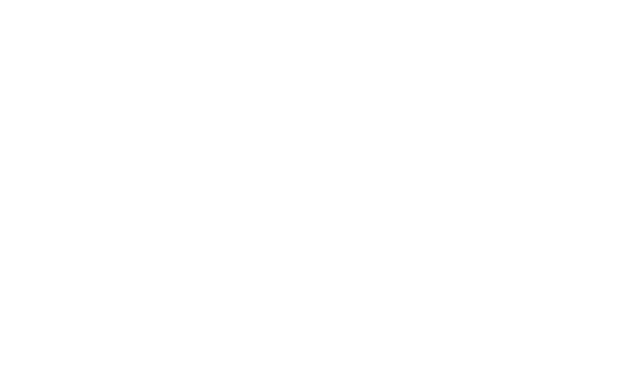
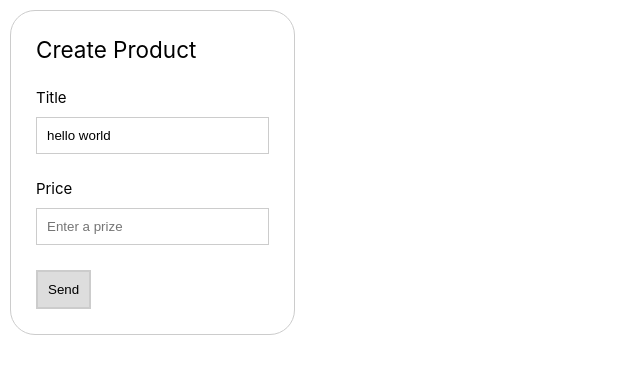
Before and after one commit to mateusmento/palpie, a Vue app in the folder app/: page / in a window 1280 px wide. Shown: the top 374 px of the page, without its empty margins (0-640 px from the left). Built offline with nearby package versions, Linux system fonts and the light colour scheme.

Commit message:
Add create product section

```diff
--- a/app/src/pages/Home.vue
+++ b/app/src/pages/Home.vue
@@ -1,5 +1,46 @@
-<script setup lang="ts"></script>
+<script setup lang="ts">
+import { ref } from 'vue';
+import Field from '@/components/Field.vue';
+import Form from '@/components/Form.vue';
+import Button from '@/components/Button.vue';
+
+interface Product {
+  id: number;
+  title: string;
+  price: string;
+}
+
+const product = ref<Partial<Product>>({ title: 'hello world' });
+</script>
 
 <template>
-  <main></main>
+  <main class="grid cols-xl">
+    <section class="grid rows-lg card-lg">
+      <h2>Create Product</h2>
+      <Form v-model="product" class="grid rows-lg">
+        <Field
+          name="title"
+          label="Title"
+          placeholder="Enter a title..."
+          class="grid rows-sm"
+          class-input="p-sm"
+        />
+        <Field
+          name="price"
+          label="Price"
+          placeholder="Enter a prize"
+          class="grid rows-sm"
+          class-input="p-sm"
+        />
+        <Button type="submit" class="p-sm">Send</Button>
+      </Form>
+    </section>
+  </main>
 </template>
+
+<style lang="scss" scoped>
+main {
+  padding: 10px;
+  grid-template-columns: repeat(auto-fill, minmax(240px, 1fr));
+}
+</style>
```
